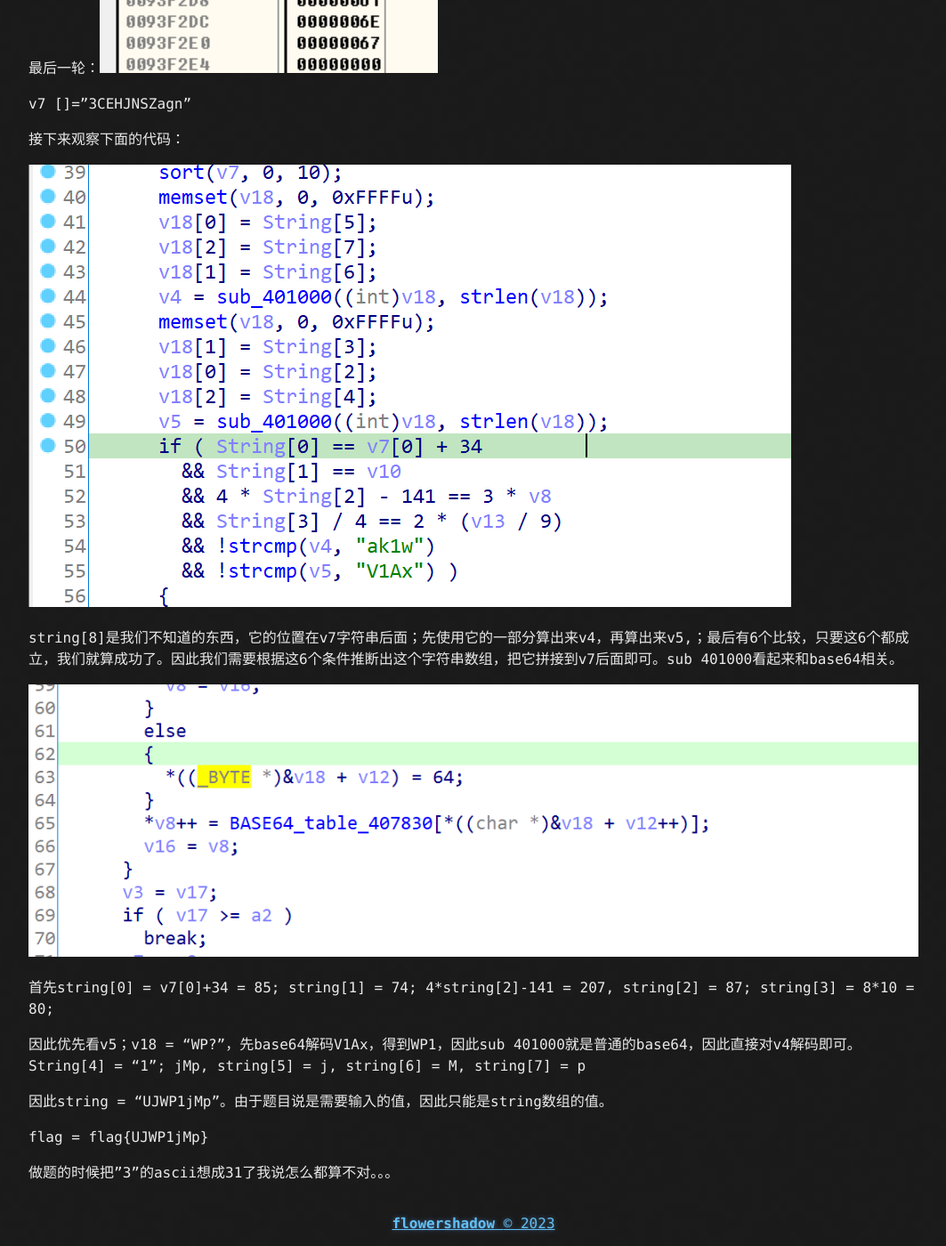
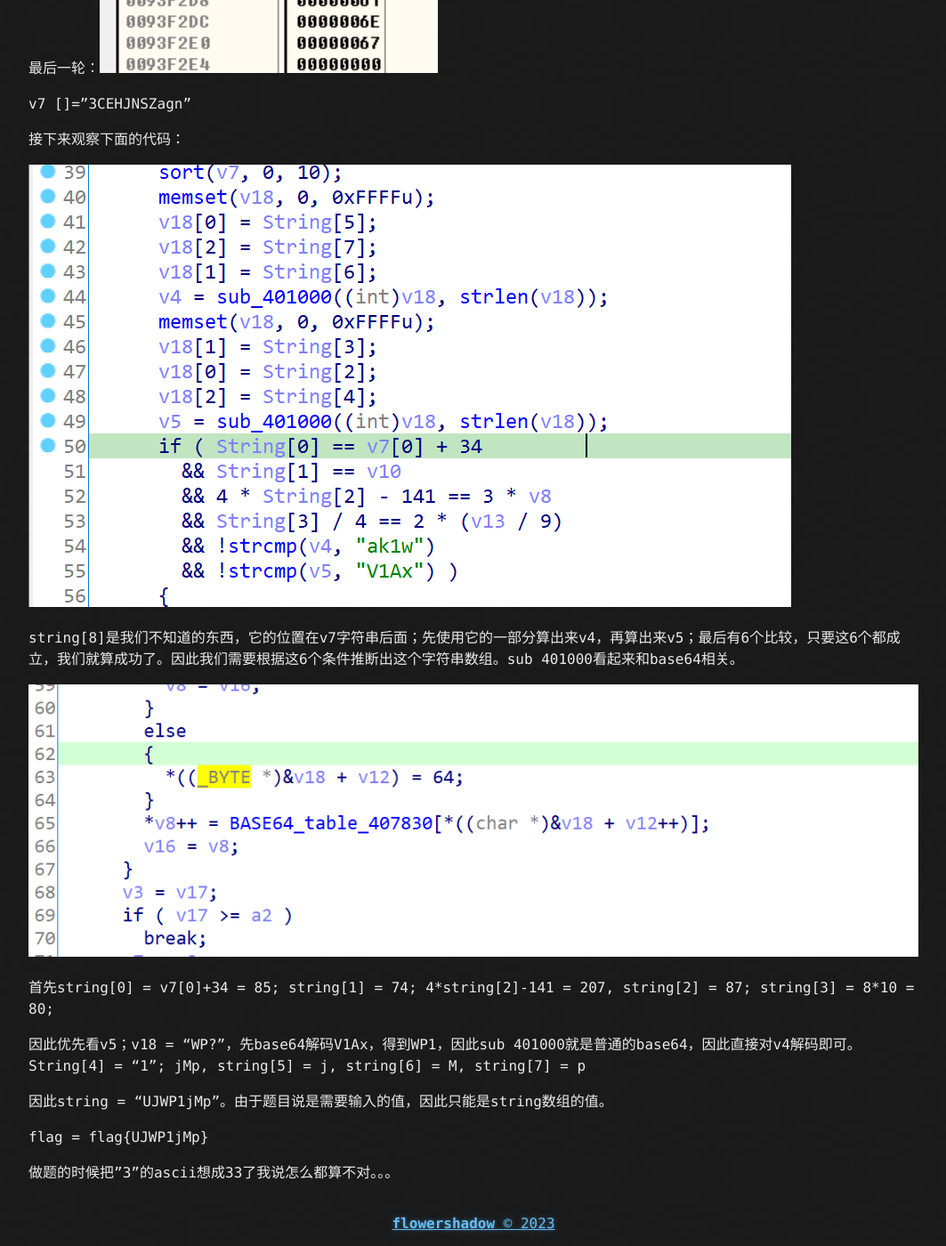
Before and after one commit to RongxiYe/RongxiYe.github.io, a Jekyll site: the page built from _posts/2023-03-25-刮开有奖.md, in a window 1280 px wide and 1400 px high, scrolled down 5484 px. Shown: the whole window at 89% size, without its empty margins (108-1171 px from the left). Built offline with Jekyll 4.4.1, drawn with Linux system fonts in a browser that asks for light colours.

```diff
--- a/_posts/2023-03-25-刮开有奖.md
+++ b/_posts/2023-03-25-刮开有奖.md
@@ -59,7 +60,7 @@ v7 []="3CEHJNSZagn"
 
 ![image-20230325144749827](https://github.com/RongxiYe/RongxiYe.github.io/raw/main/assets/images/image-20230325144749827.png)
 
-string[8]是我们不知道的东西，它的位置在v7字符串后面；先使用它的一部分算出来v4，再算出来v5,；最后有6个比较，只要这6个都成立，我们就算成功了。因此我们需要根据这6个条件推断出这个字符串数组，把它拼接到v7后面即可。sub 401000看起来和base64相关。
+string[8]是我们不知道的东西，它的位置在v7字符串后面；先使用它的一部分算出来v4，再算出来v5；最后有6个比较，只要这6个都成立，我们就算成功了。因此我们需要根据这6个条件推断出这个字符串数组。sub 401000看起来和base64相关。
 
 ![image-20230325144805666](https://github.com/RongxiYe/RongxiYe.github.io/raw/main/assets/images/image-20230325144805666.png)
 
@@ -71,4 +72,4 @@ string[8]是我们不知道的东西，它的位置在v7字符串后面；先使
 
 flag = flag{UJWP1jMp}
 
-做题的时候把"3"的ascii想成31了我说怎么都算不对。。。
+做题的时候把"3"的ascii想成33了我说怎么都算不对。。。
```
Also changed, not shown: other parts of _posts/2023-03-25-刮开有奖.md (+1 -0 lines).
